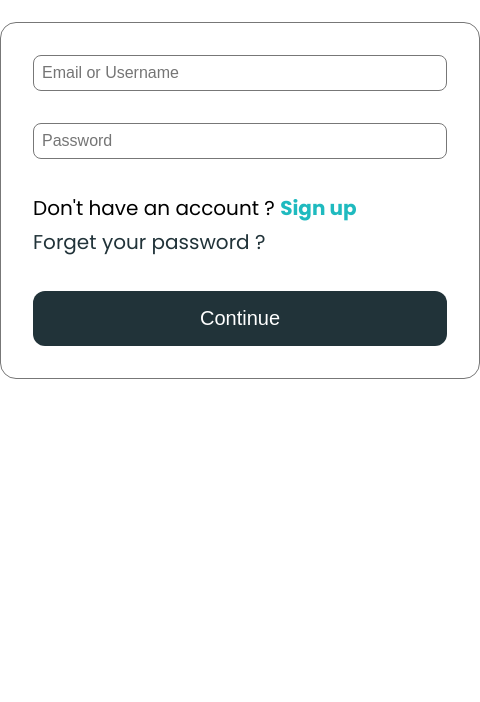
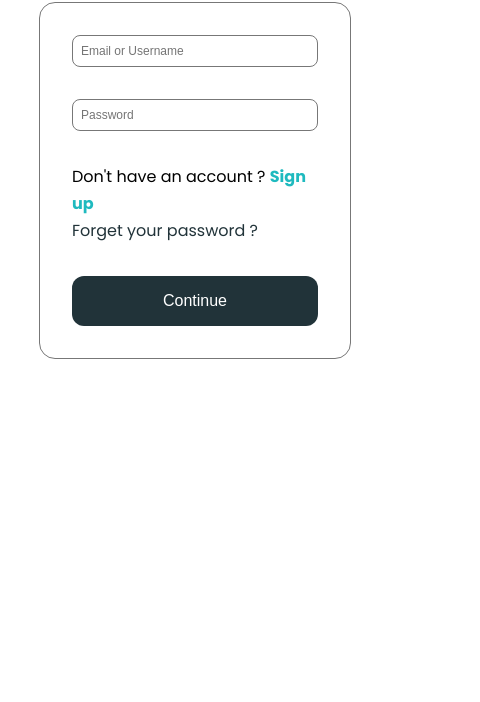
Before and after one commit to AlyBitVerse/codebyte, a website: page public/pages/auth.html in a window 390 px wide. Shown: the part 142-844 px from the top of the page, 480 px wide, since content can reach past the window. Drawn offline with Linux system fonts and the light colour scheme.

Commit message:
Add responsive design to login and signup

```diff
--- a/public/assets/styles/queries.css
+++ b/public/assets/styles/queries.css
@@ -0,0 +1,14 @@
+@media (max-width: 768px) {
+  #authContainer h1 {
+    font-size: 1.75rem;
+  }
+  .auth-form p,
+  .auth-form .check,
+  .auth-form .btn,
+  .auth-form .btn-1 {
+    font-size: var(--font-size-md);
+  }
+  .auth-form form input {
+    font-size: 0.75rem;
+  }
+}
--- a/public/assets/styles/style.css
+++ b/public/assets/styles/style.css
@@ -1,4 +1,5 @@
 /* Start authContainer */
+
 #authContainer h1{
   font-size: var( --font-size-2x);
   color: var(--color-accent-primary);
@@ -7,13 +8,14 @@
 #authContainer h1 span{
   color: var(--color-accent-secondary);
 }
-#authContainer p , #authContainer .check{
+.auth-form p, .auth-form .check{
   font-size: var( --font-size-lg)
 }
 
 .auth-form {
   display: none;
-  width: 30rem;
+  width: 80%;
+  max-width: 30rem;
   margin: 4rem auto;
 }
 
@@ -32,16 +34,14 @@
 .auth-form form input{
   border: 1px solid #777;
   font-size: var(--font-size-md);
+  padding: 0.5rem;
+  border-radius: 0.5rem;
 }
 
 .auth-form span {
   color: var(--color-accent-primary);
 }
-.auth-form input {
-  font-size: 1rem;
-  padding: 0.5rem;
-  border-radius: 0.5rem;
-}
+
 .toggle-link {
   color: var(--color-accent-secondary);
   font-weight: 700;
@@ -53,6 +53,7 @@
   text-align: center;
   font-size: 1.25rem;
   font-weight: 500;
+  transition: 0.3s ease;
 }
 .auth-form .btn-1 {
   border: solid .25rem var(--color-accent-primary);
@@ -63,5 +64,10 @@
   font-size: 1.25rem;
   font-weight: 500;
   cursor: pointer;
+  transition: 0.3s ease;
 }
+.auth-form .btn-1:hover, .auth-form .btn:hover{
+  transform: scale(1.02);
+}
+
 /* End authContainer */
```
